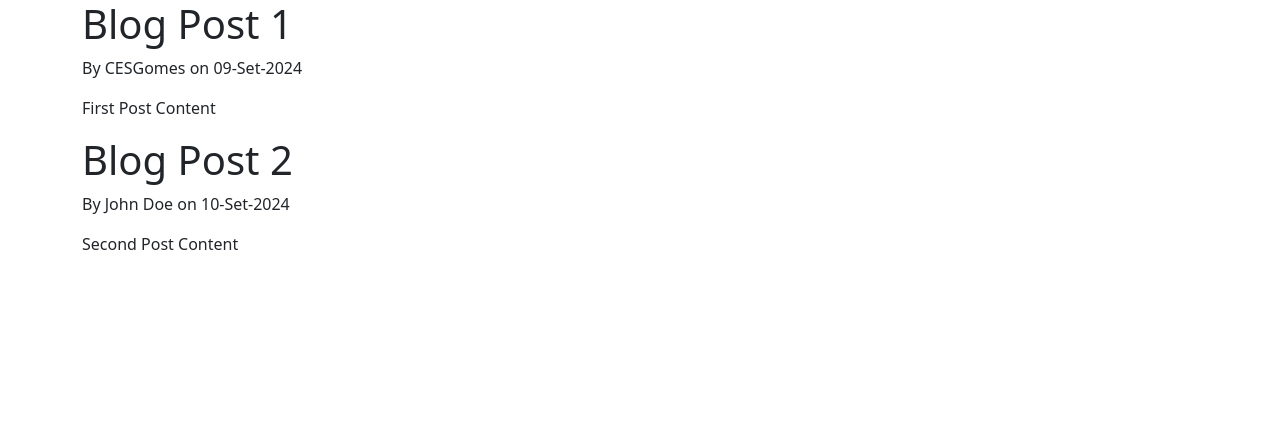
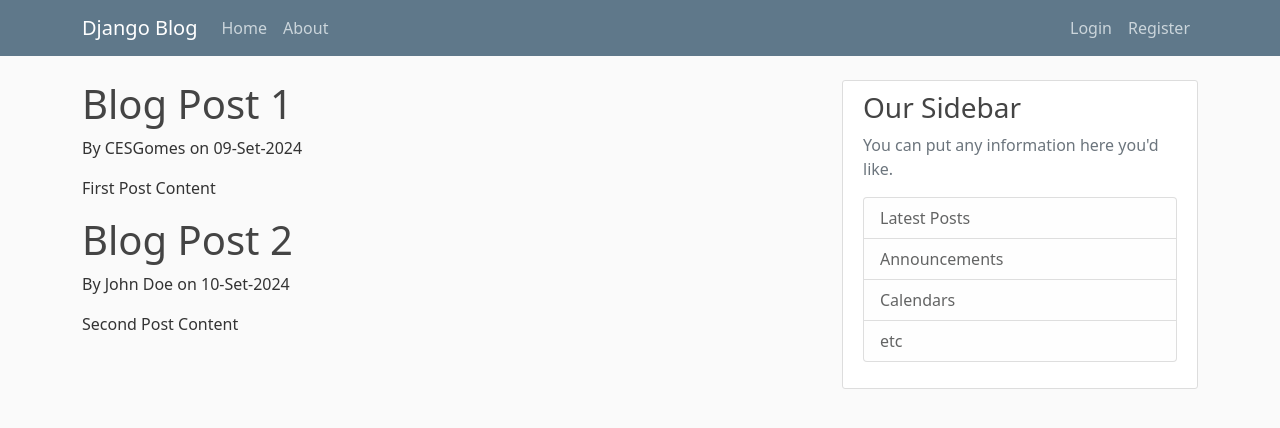
Before and after one commit to cesgomes/Django_Blog, a Django app: page / in a window 1280 px wide. Shown: the top 428 px of the page. Run offline with Django 5.2, Linux system fonts and the light colour scheme.

Commit message:
Criação da NavBar, carga do CSS custom e sidebar

```diff
--- /dev/null
+++ b/blog/static/blog/main.css
@@ -0,0 +1,89 @@
+body {
+    background: #fafafa;
+    color: #333333;
+    margin-top: 5rem;
+}
+
+h1,
+h2,
+h3,
+h4,
+h5,
+h6 {
+    color: #444444;
+}
+
+ul {
+    margin: 0;
+}
+
+.bg-steel {
+    background-color: #5f788a;
+}
+
+.site-header .navbar-nav .nav-link {
+    color: #cbd5db;
+}
+
+.site-header .navbar-nav .nav-link:hover {
+    color: #ffffff;
+}
+
+.site-header .navbar-nav .nav-link.active {
+    font-weight: 500;
+}
+
+.content-section {
+    background: #ffffff;
+    padding: 10px 20px;
+    border: 1px solid #dddddd;
+    border-radius: 3px;
+    margin-bottom: 20px;
+}
+
+.article-title {
+    color: #444444;
+}
+
+a.article-title:hover {
+    color: #428bca;
+    text-decoration: none;
+}
+
+.article-content {
+    white-space: pre-line;
+}
+
+.article-img {
+    height: 65px;
+    width: 65px;
+    margin-right: 16px;
+}
+
+.article-metadata {
+    padding-bottom: 1px;
+    margin-bottom: 4px;
+    border-bottom: 1px solid #e3e3e3
+}
+
+.article-metadata a:hover {
+    color: #333;
+    text-decoration: none;
+}
+
+.article-svg {
+    width: 25px;
+    height: 25px;
+    vertical-align: middle;
+}
+
+.account-img {
+    height: 125px;
+    width: 125px;
+    margin-right: 20px;
+    margin-bottom: 16px;
+}
+
+.account-heading {
+    font-size: 2.5rem;
+}
--- a/blog/templates/blog/base.html
+++ b/blog/templates/blog/base.html
@@ -1,3 +1,4 @@
+{% load static %}
 <!DOCTYPE html>
 <html lang="en">
   <head>
@@ -15,6 +16,8 @@
 
     <meta charset="UTF-8" />
     <meta name="viewport" content="width=device-width, initial-scale=1.0" />
+
+    <link rel="stylesheet" type="text/css" href="{% static 'blog/main.css' %}">
     {% if title %}
     <title>Django Blog - {{title}}</title>
     {%else%}
@@ -22,10 +25,49 @@
     {%endif%}
   </head>
   <body>
-    <div class="container">
-        {%block content %} {% endblock content %}
+
+    <header class="site-header">
+    <nav class="navbar navbar-expand-md navbar-dark bg-steel fixed-top">
+        <div class="container">
+        <a class="navbar-brand mr-4" href="/">Django Blog</a>
+        <button class="navbar-toggler" type="button" data-toggle="collapse" data-target="#navbarToggle" aria-controls="navbarToggle" aria-expanded="false" aria-label="Toggle navigation">
+        <span class="navbar-toggler-icon"></span>
+        </button>
+        <div class="collapse navbar-collapse" id="navbarToggle">
+            <div class="navbar-nav mr-auto">
+            <a class="nav-item nav-link" href="/">Home</a>
+            <a class="nav-item nav-link" href="/about">About</a>
+            </div>
+            <!-- Navbar Right Side -->
+            <div class="navbar-nav ms-auto">
+            <a class="nav-item nav-link" href="#">Login</a>
+            <a class="nav-item nav-link" href="#">Register</a>
+            </div>
+        </div>
+        </div>
+    </nav>
+    </header>
+
+    <main role="main" class="container">
+    <div class="row">
+        <div class="col-md-8">
+        {% block content %}{% endblock %}
+        </div>
+        <div class="col-md-4">
+        <div class="content-section">
+            <h3>Our Sidebar</h3>
+            <p class='text-muted'>You can put any information here you'd like.
+            <ul class="list-group">
+                <li class="list-group-item list-group-item-light">Latest Posts</li>
+                <li class="list-group-item list-group-item-light">Announcements</li>
+                <li class="list-group-item list-group-item-light">Calendars</li>
+                <li class="list-group-item list-group-item-light">etc</li>
+            </ul>
+            </p>
+        </div>
+        </div>
     </div>
-
+    </main>
     <!-- Optional JavaScript; choose one of the two! -->
 
     <!-- Option 1: Bootstrap Bundle with Popper -->
```
Also changed, not shown: README.md.
